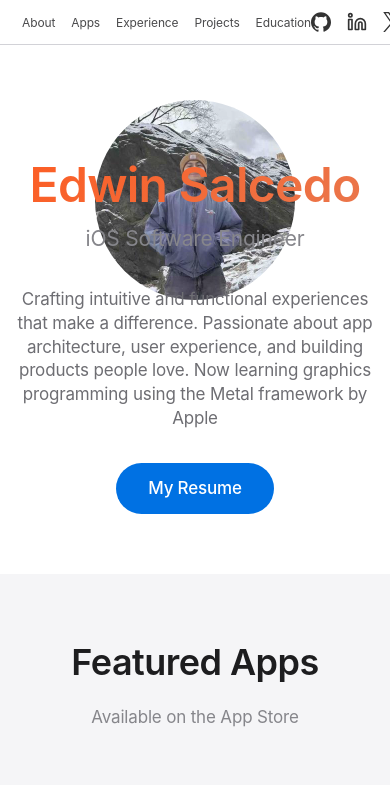
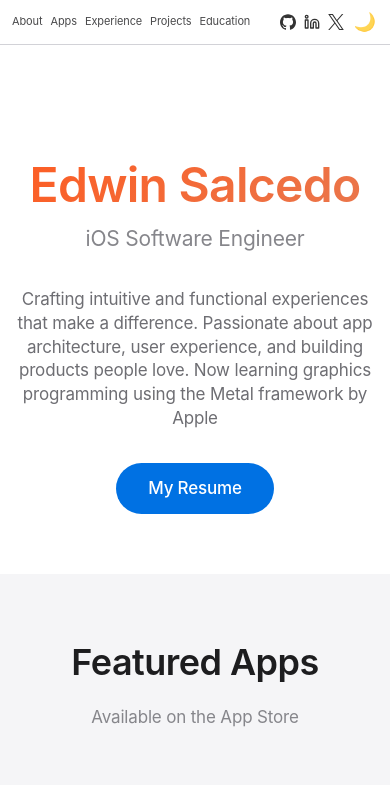
Before and after one commit to EdwinASalcedo/portfoliov2, a Vue app: page / in a window 390 px wide. Shown: the top 785 px of the page. Built offline with nearby package versions, Linux system fonts and the light colour scheme; a web font is replaced by a local one.

Commit message:
Mobile fixes

```diff
--- a/src/assets/main.css
+++ b/src/assets/main.css
@@ -8,15 +8,6 @@
 
 html {
   scroll-behavior: smooth;
-  width: 100%;
-  max-width: 100vw;
-  overflow-x: hidden;
-}
-
-#app {
-  width: 100%;
-  max-width: 100vw;
-  overflow-x: hidden;
 }
 
 :root {
@@ -63,8 +54,6 @@ body {
   transition: background 0.3s ease, color 0.3s ease;
   overflow-x: hidden;
   -webkit-text-size-adjust: 100%;
-  width: 100%;
-  max-width: 100vw;
 }
 
 /* Hero Section */
@@ -123,21 +112,25 @@ body {
 }
 
 .section-full {
+  width: 100%;
   max-width: 100%;
   padding: 80px 0;
   scroll-margin-top: 60px;
+  overflow-x: hidden;
 }
 
 .section-content {
   max-width: 980px;
   margin: 0 auto;
   padding: 0 22px;
+  overflow-x: hidden;
 }
 
 .section-content-wide {
   max-width: 1400px;
   margin: 0 auto;
   padding: 0 22px;
+  overflow-x: hidden;
 }
 
 @media (max-width: 768px) {
--- a/src/components/AppCard.vue
+++ b/src/components/AppCard.vue
@@ -72,15 +72,19 @@ export default {
   font-weight: 600;
   margin: 0 0 0.25rem 0;
   color: var(--text-primary);
+  word-wrap: break-word;
+  overflow-wrap: break-word;
 }
 
 .app-subtitle {
   font-size: 0.875rem;
   color: var(--text-secondary);
   margin: 0 0 0.5rem 0;
-  white-space: nowrap;
   overflow: hidden;
   text-overflow: ellipsis;
+  display: -webkit-box;
+  -webkit-line-clamp: 2;
+  -webkit-box-orient: vertical;
 }
 
 .view-button {
--- a/src/components/HeroSection.vue
+++ b/src/components/HeroSection.vue
@@ -97,13 +97,8 @@ export default {
 }
 
 @media (max-width: 768px) {
-  .profile-image {
-    width: 200px;
-    height: 200px;
-  }
-
   .profile-image-container {
-    top: -60px;
+    display: none;
   }
 }
 </style>
--- a/src/components/NavBar.vue
+++ b/src/components/NavBar.vue
@@ -148,8 +148,35 @@ nav {
 }
 
 @media (max-width: 768px) {
+  .nav-content {
+    padding: 0 12px;
+  }
+
   .nav-links {
-    gap: 16px;
+    gap: 8px;
+    font-size: 11px;
+  }
+
+  .nav-links a {
+    font-size: 11px;
+  }
+
+  .nav-actions {
+    gap: 8px;
+  }
+
+  .social-links {
+    gap: 8px;
+  }
+
+  .social-links img {
+    width: 16px;
+    height: 16px;
+  }
+
+  .theme-toggle {
+    font-size: 18px;
+    padding: 2px;
   }
 }
 </style>
```
